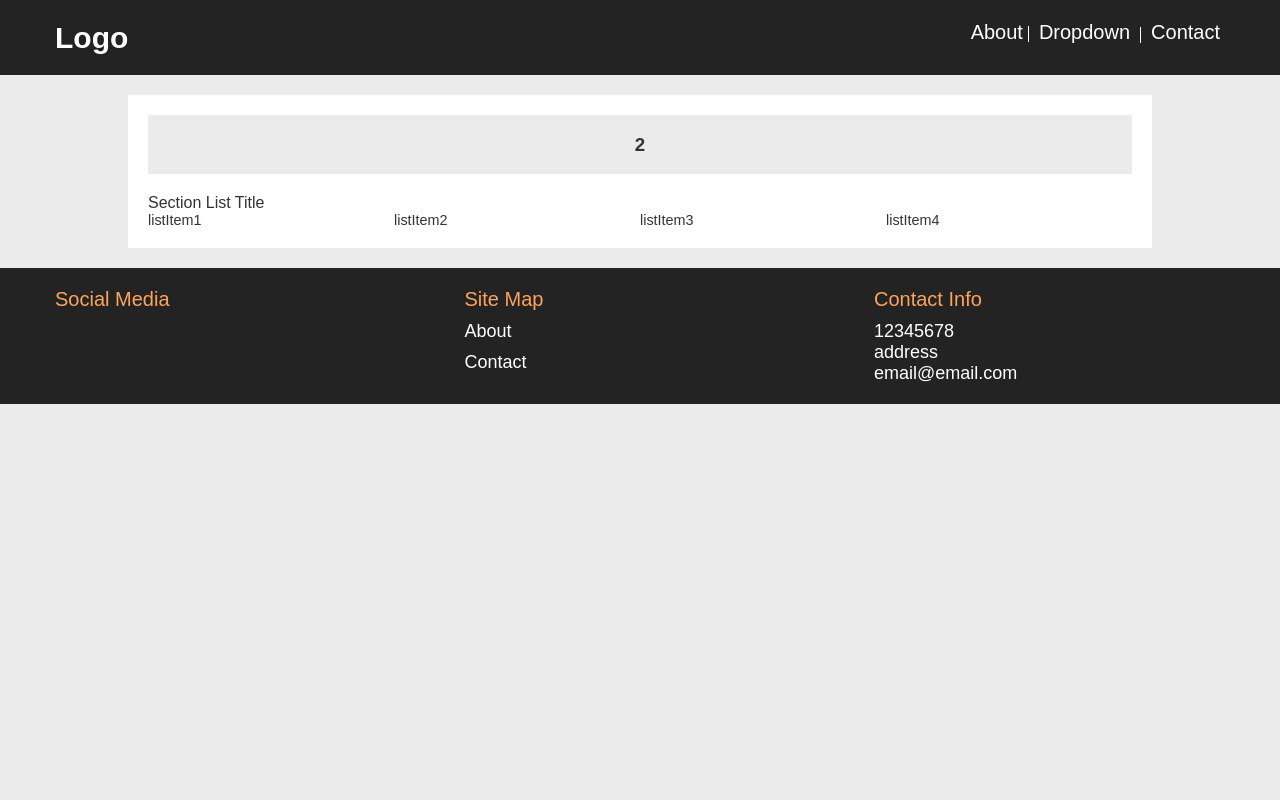
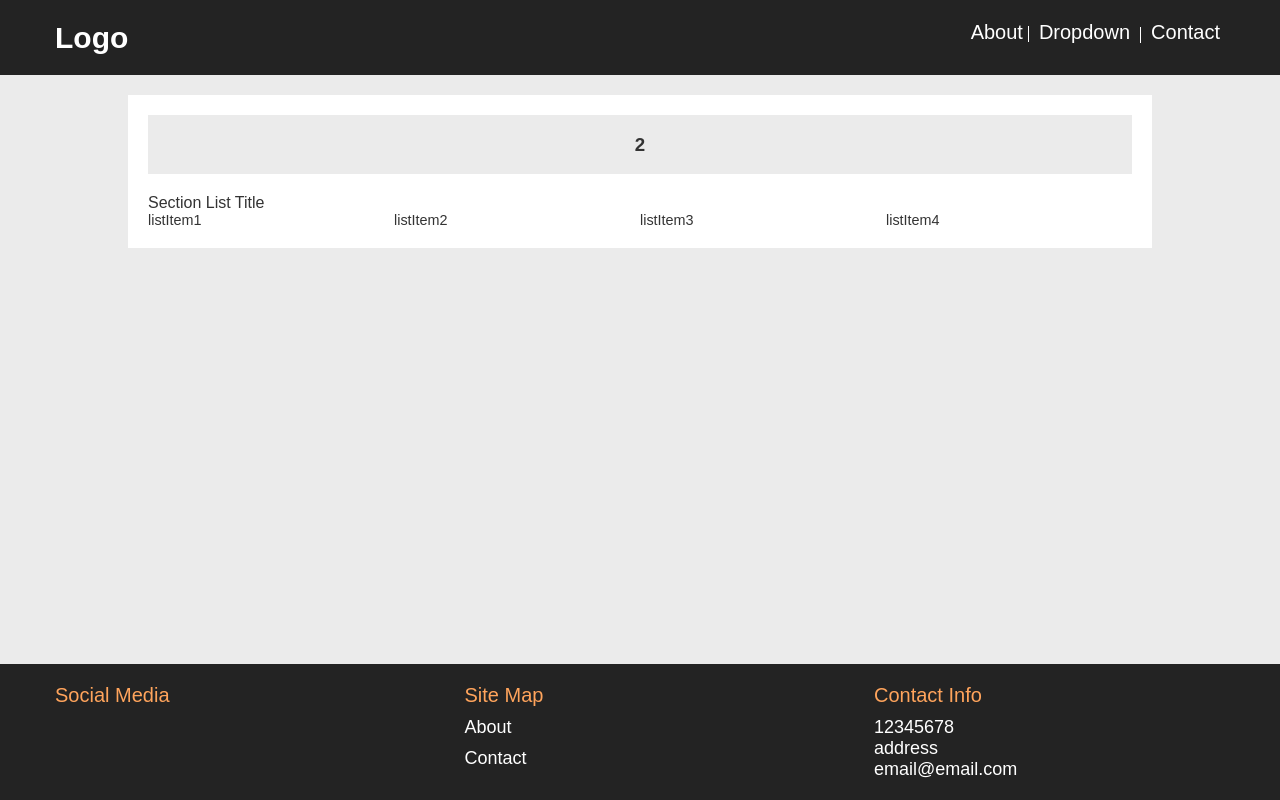
Before and after one commit to zhenGuo27/ReactJsShopCart, a React (Create React App) app in the folder shop-cart/: page / in a window 1280 px wide. Built offline with nearby package versions, Linux system fonts and the light colour scheme; no server answers; what @fortawesome/fontawesome would draw is missing.

Commit message:
category filter 錯誤修正 sticky footer

```diff
--- a/shop-cart/src/App.css
+++ b/shop-cart/src/App.css
@@ -1,11 +1,29 @@
 * {
   box-sizing: border-box;
+}
+
+html, body {
+  height: 100%;
+}
+
+#root {
+  height: 100%;
+  display: -webkit-flex; /* Safari */
+  -webkit-flex-direction: column; /* Safari 6.1+ */
+  display: flex;
+  flex-direction: column;
 }
 
 body {
   color: #333;
   background-color: #ebebeb;
   font-family: Arial,Microsoft JhengHei;
+}
+
+.stickyFooterContent {
+  -webkit-flex: 1 0 auto; /* Safari 6.1+ */
+  -ms-flex: 1 0 auto; /* IE 10 */
+  flex: 1 0 auto;
 }
 
 .mainWrapper {
--- a/shop-cart/src/components/Footer/Footer.css
+++ b/shop-cart/src/components/Footer/Footer.css
@@ -4,6 +4,10 @@ footer {
     margin-top: 1.25rem;
     padding: 1.25rem 0;
     background-color: #232323;
+
+    /*for sticky footer*/
+    -webkit-flex-shrink: 0;
+    flex-shrink: 0;
 }
 
 .footerWrapper {
--- a/shop-cart/src/containers/Category/Category.js
+++ b/shop-cart/src/containers/Category/Category.js
@@ -24,7 +24,6 @@ const category = (props) => {
 
     return (
         <ul className="categoryWrapper">
-
             {items}
         </ul>
     );
--- a/shop-cart/src/containers/List/List.css
+++ b/shop-cart/src/containers/List/List.css
@@ -1,14 +1,3 @@
-main {
-    width: 100%;
-    box-sizing: border-box;
-    display: -webkit-flex; /* Safari */
-    -webkit-justify-content: space-between; /* Safari 6.1+ */
-    display: flex;
-    justify-content: space-between;
-    -webkit-align-items: flex-start; /* Safari 7.0+ */
-    align-items: flex-start;
-}
-
 .productListWrapper {
     width: 70%;
 }
--- a/shop-cart/src/containers/List/List.js
+++ b/shop-cart/src/containers/List/List.js
@@ -55,17 +55,18 @@ class List extends Component {
                 this.getAmountOfPage(filterProduct.length);
                 break;
             case "category":
-                this.setState({ searchCategory: nextProps.filterCategoryItem });
-                const searchCategory = this.state.searchCategory;
+                const searchCategory = parseInt(this.state.searchCategory, 10);
+                const nextFilterCategoryItem = parseInt(nextProps.filterCategoryItem, 10);
 
-                if (searchCategory !== nextProps.filterCategoryItem && nextProps.filterCategoryItem !== 0) {
-                    this.filterByCatgory(nextProps.filterCategoryItem);
+                if (searchCategory !== nextFilterCategoryItem && nextFilterCategoryItem !== 0) {
+                    this.filterByCatgory(nextFilterCategoryItem);
                 } else if (dbProduct !== null && searchCategory === 0 ||
-                     dbProduct !== null && nextProps.filterCategoryItem === 0) {
+                     dbProduct !== null && nextFilterCategoryItem === 0) {
                     this.AllCategory();
                 } else {
                     this.filterNoMatch();
                 }
+                this.setState({ searchCategory: nextFilterCategoryItem });
                 break;
         }
     }
--- a/shop-cart/src/hoc/Layout/Layout.js
+++ b/shop-cart/src/hoc/Layout/Layout.js
@@ -69,10 +69,12 @@ class Layout extends Component {
 
     return (
       <Aux>
+        <div className="stickyFooterContent">
           <Header></Header>
-        <div className="mainWrapper">
+          <main className="mainWrapper">
             <Route path="/" exact component={SlickSlider}></Route>
             <Route path="/" exact component={SectionList}></Route>
+
             <Route path="/list" render={() => {
               return (
                 <SmallDeviceWrapper>
@@ -81,7 +83,6 @@ class Layout extends Component {
               );
             }}>
             </Route>
-          <main>
             <Route path="/list" render={() => {
               return (
                 <List filterKeyword={this.state.filterKeyword} filterCategoryItem={this.state.filterCategoryItem}></List>
```
Lines whose indentation alone changed are shown as unchanged.
